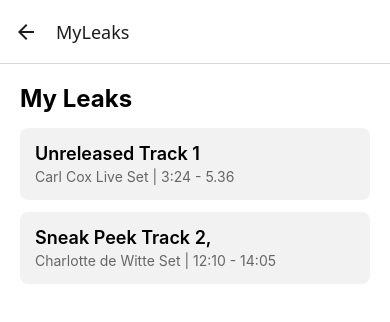
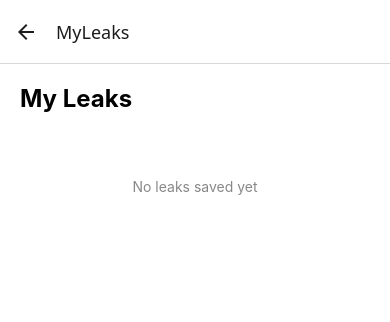
Before and after one commit to justinlesnicki3/dj-set-tracker, a React Native app: screen /MyLeaks in a window 390 px wide. Shown: the top 322 px of the page. Built offline with nearby package versions, Linux system fonts and the light colour scheme.

Commit message:
Worked on App, created option to save sets to libraries, working on saving time stamps.

```diff
--- a/AppContext.js
+++ b/AppContext.js
@@ -13,8 +13,24 @@
             return [...prev, cleanName];
         });
     };
+
+    const [djLibrary, setDjLibrary, myLeaks, setMyLeaks] = useState([]);
+
+    const addSetToLibrary = (set) => {
+        setDjLibrary((prev) => {
+            if (prev.some((item) => item.id === set.id)) return prev;
+            return [...prev, set];
+        });
+    };
+
+    const addLeak = (leak) => {
+        setMyLeaks((prev) => [...prev, leak]);
+    };
+
+
+
     return (
-        <AppContext.Provider value={{trackedDJs, addTrackedDJ }}>
+        <AppContext.Provider value={{trackedDJs, addTrackedDJ, djLibrary, addSetToLibrary, myLeaks, addLeak}}>
             {children}
         </AppContext.Provider>
     );
--- a/screens/ClipScreen.js
+++ b/screens/ClipScreen.js
@@ -1,10 +1,12 @@
 import React, { useState } from 'react';
 import { View, Text, TextInput, Button, StyleSheet } from 'react-native';
+import { useAppContext } from '../AppContext';
 
 const ClipScreen = ({ route, navigation }) => {
     const { title } = route.params;
     const [start, setStart] = useState('');
     const [end, setEnd] = useState('');
+    const { addLeak } = useAppContext();
 
     return (
         <View style={styles.container}>
@@ -12,9 +14,15 @@
             <TextInput placeholder='Start Time (e.g. 3:24)' value={start} onChangeText={setStart} style={styles.input} />
             <TextInput placeholder='End Time (e.g. 5:36)' value={end} onChangeText={setEnd} style={styles.input} />
             <Button title="Save to My Leaks" onPress={() => {
-                // Save to context or console.log for now
+                addLeak({
+                    id: Date.now().toString(),
+                    title,
+                    start,
+                    end
+                });
                 navigation.goBack();
-            }} />
+            }}
+        />
         </View>
     );
 };
--- a/screens/DJLibraryScreen.js
+++ b/screens/DJLibraryScreen.js
@@ -2,22 +2,17 @@
 import {View, Text, FlatList, StyleSheet, Image, TouchableOpacity} from 'react-native';
 import { useAppContext } from '../AppContext';
 
-const sampleLibrary = [
-    {
-        id: 'abc123',
-        title: 'Carl Cox Live Set - Ibiza 2024',
-        thumbnail: 'https://i.ytimg.com/vi/abc123/hqdefault.jpg',
-    },
-    {
-        id: 'def456',
-        title: 'Charlotte de Witte - Boiler Room',
-        thumbnail: 'https://i.ytimg.com/vi/def456/hqdefault.jpg',
-    },
-];
+
 
 const DJLibraryScreen = ({ navigation }) => {
-    const renderItem = ({ item }) => (
-        <TouchableOpacity style = {styles.item} onPress={() => navigation.navigate('Clip', {title: item.title})}>
+
+    const {djLibrary} = useAppContext();
+
+    const renderItem = ({item}) => (
+        <TouchableOpacity
+            style={styles.item}
+            onPress={() => navigation.navigate('Clip', { title: item.title})}
+        >
             <Image source={{ uri: item.thumbnail }} style={styles.thumbnail} />
             <Text style={styles.title}>{item.title}</Text>
         </TouchableOpacity>
@@ -27,10 +22,11 @@
         <View style={styles.container}>
             <Text style={styles.header}>Your DJ Library</Text>
             <FlatList
-            data={sampleLibrary}
-            keyExtractor={(item) => item.id}
-            renderItem={renderItem}
-            ListEmptyComponent={<Text style={styles.empty}>No DJ sets saved yet</Text>}
+                data={djLibrary}
+                keyExtractor={(item) => item.id}
+                renderItem={renderItem}
+                ListEmptyComponent={<Text style={styles.empty}>No DJ sets saved yet.</Text>
+            }
             />
         </View>
     );
--- a/screens/HomeScreen.js
+++ b/screens/HomeScreen.js
@@ -11,7 +11,7 @@
     const [results, setResults] = useState([]);
     const [loading, setLoading] = useState(false);
     const navigation = useNavigation();
-    const { addTrackedDJ, trackedDJs } = useAppContext();
+    const { addTrackedDJ, trackedDJs, addSetToLibrary } = useAppContext();
 
     const searchDJ = async () => {
         setLoading(true);
@@ -24,22 +24,26 @@
   };
 
     const renderResultItem = ({ item }) => (
-  <TouchableOpacity
-    style={styles.resultItem}
-    onPress={() => navigation.navigate('Library', { videoId: item.videoId })}
-  >
+  <View style={styles.resultItem}>
     {item.thumbnail && (
-      <Image
-        source={{ uri: item.thumbnail }}
-        style={styles.resultThumbnail}
-      />
+        <Image
+         source={{ uri: item.thumbnail}}
+         style={styles.resultThumbnail}
+        />
     )}
-    <Text style={styles.resultText}>{item.title}</Text>
-  </TouchableOpacity>
+    <View style={{flex: 1}}>
+        <Text style={styles.resultText}>{item.title}</Text>
+        <TouchableOpacity
+        style={styles.addButton}
+        onPress={() => addSetToLibrary(item)}
+        >
+            <Text style={styles.addButtonText}>Add to Library</Text>
+        </TouchableOpacity>
+    </View>
+  </View>
 );
 
 console.log("HomeScreen rendered");
-
 
     return (
         <View style={styles.container}>
@@ -112,7 +116,26 @@
         flexShrink: 1,
     },
 
-    emptyText: {textAlign: 'center', marginTop: 20, color: '#888'},
+    emptyText:
+    {
+        textAlign: 'center',
+        marginTop: 20,
+        color: '#888'
+    },
+
+    addButton: {
+        marginTop: 8,
+        paddingVertical: 6,
+        paddingHorizontal: 12,
+        backgroundColor: '#007AFF',
+        borderRadius: 4,
+        alignSelf: 'flex-start',
+    },
+
+    addButtonText: {
+        color: '#fff',
+        fontSize: 14,
+    },
 
 });
 
--- a/screens/MyLeaksScreen.js
+++ b/screens/MyLeaksScreen.js
@@ -3,16 +3,15 @@
 import { useAppContext } from '../AppContext';
 
 
-const sampleLeaks = [
-    { id: '1', title: "Unreleased Track 1", djSet: 'Carl Cox Live Set', start: '3:24', end: '5.36' },
-    { id: '2', title: 'Sneak Peek Track 2,', djSet: 'Charlotte de Witte Set', start: '12:10', end: '14:05'},
-];
+const MyLeaksScreen = () => {
 
-const MyLeaksScreen = () => {
+    const {myLeaks} = useAppContext();
+
     const renderLeak = ({ item }) => (
         <TouchableOpacity style={styles.leakItem} onPress={() => {/* Play clip or show details */}}>
             <Text style={styles.leakTitle}>{item.title}</Text>
-            <Text style={styles.leakInfo}>{`${item.djSet} | ${item.start} - ${item.end}`}</Text>
+            <Text style={styles.leakInfo}>{`${item.start} - ${item.end}`}</Text>
+
         </TouchableOpacity>
     );
 
@@ -20,7 +19,7 @@
         <View style={styles.container}>
             <Text style={styles.header}>My Leaks</Text>
             <FlatList
-            data={sampleLeaks}
+            data={myLeaks}
             keyExtractor={(item) => item.id}
             renderItem={renderLeak}
             ListEmptyComponent={<Text style={styles.empty}>No leaks saved yet</Text>}
```
